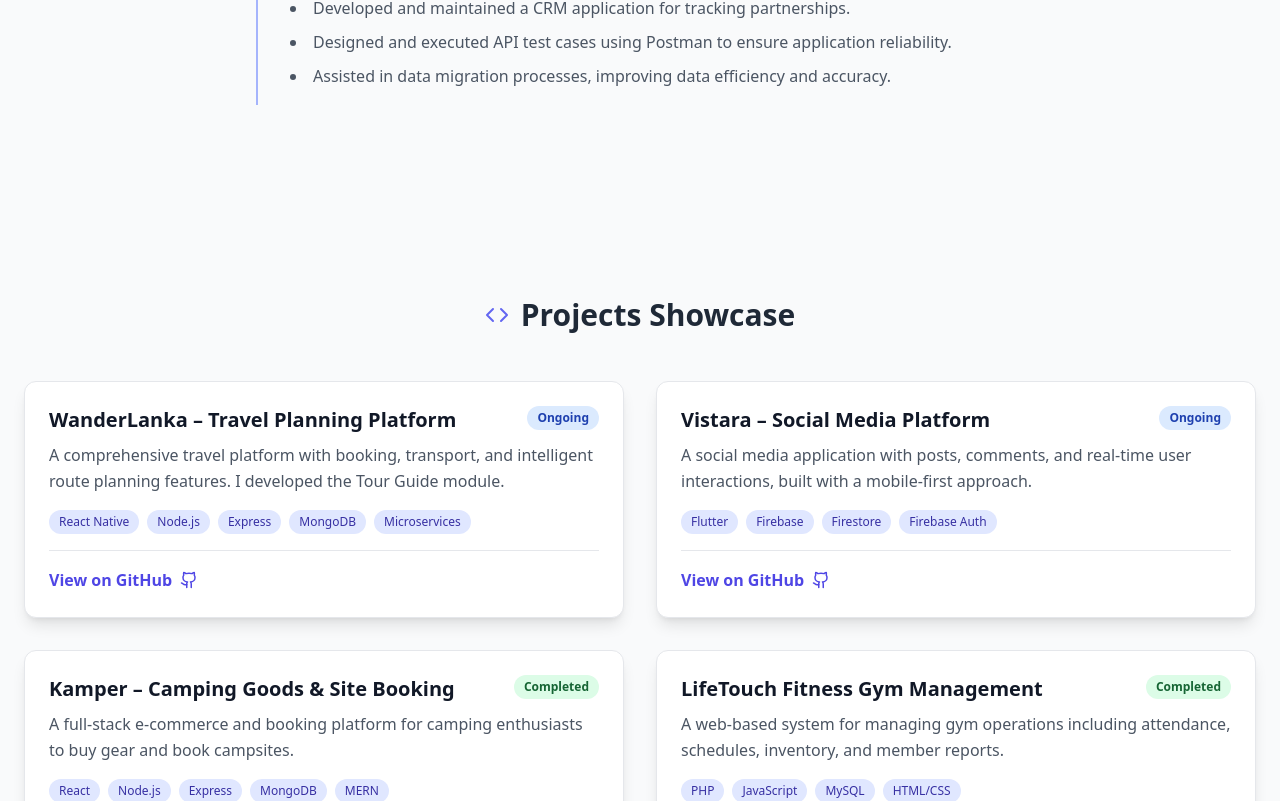
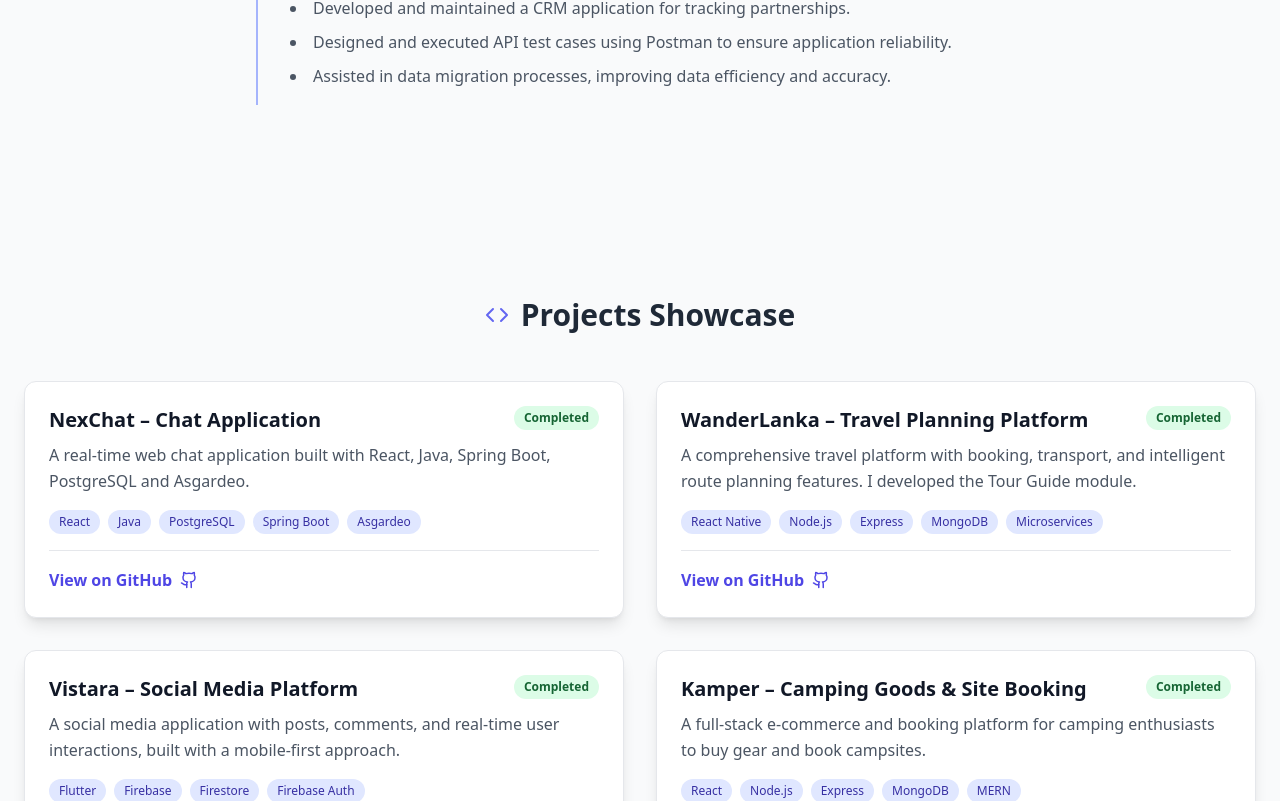
Before and after one commit to praneeshsuren/myportfolio, a React (Create React App) app: page / in a window 1280 px wide. Shown: the part 1999-2800 px from the top of the page. Built offline with nearby package versions, Linux system fonts and the light colour scheme.

Commit message:
fix: project update

```diff
--- a/src/components/ProjectsSection.js
+++ b/src/components/ProjectsSection.js
@@ -6,18 +6,25 @@ import AnimatedSection from './AnimatedSection';
 const ProjectsSection = () => {
   const projects = [
     {
+      title: "NexChat – Chat Application",
+      description: "A real-time web chat application built with React, Java, Spring Boot, PostgreSQL and Asgardeo.",
+      tools: ["React", "Java", "PostgreSQL", "Spring Boot", "Asgardeo"],
+      github: "https://github.com/praneeshsuren/nexchat",
+      status: "Completed"
+    },
+    {
       title: "WanderLanka – Travel Planning Platform",
       description: "A comprehensive travel platform with booking, transport, and intelligent route planning features. I developed the Tour Guide module.",
       tools: ["React Native", "Node.js", "Express", "MongoDB", "Microservices"],
       github: "https://github.com/orgs/WanderLanka",
-      status: "Ongoing"
+      status: "Completed"
     },
     {
       title: "Vistara – Social Media Platform",
       description: "A social media application with posts, comments, and real-time user interactions, built with a mobile-first approach.",
       tools: ["Flutter", "Firebase", "Firestore", "Firebase Auth"],
       github: "https://github.com/praneeshsuren/vistara",
-      status: "Ongoing"
+      status: "Completed"
     },
     {
       title: "Kamper – Camping Goods & Site Booking",
```
